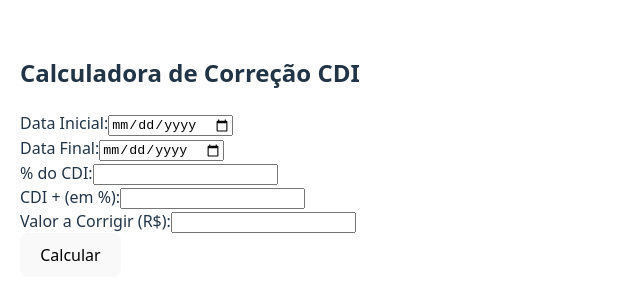
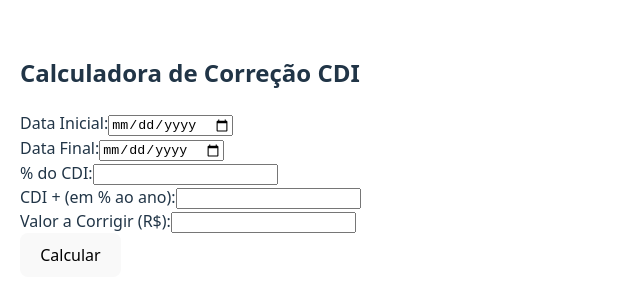
Before and after one commit to smgalvao/frontend-cdi, a React (Vite) app: page / in a window 1280 px wide. Shown: the part 244-544 px from the top of the page, without its empty margins (0-640 px from the left). Built offline with nearby package versions, Linux system fonts and the light colour scheme.

Commit message:
Update CorrecaoForm.jsx

```diff
--- a/src/CorrecaoForm.jsx
+++ b/src/CorrecaoForm.jsx
@@ -60,7 +60,7 @@ function CorrecaoForm() {
           <input type="number" step="0.01" value={percentualCdi} onChange={(e) => setPercentualCdi(e.target.value)} required />
         </div>
         <div>
-          <label>CDI + (em %):</label>
+          <label>CDI + (em % ao ano):</label>
           <input type="number" step="0.01" value={cdiPlus} onChange={(e) => setCdiPlus(e.target.value)} required />
         </div>
         <div>
@@ -80,6 +80,7 @@ function CorrecaoForm() {
           <p><strong>Dias Úteis:</strong> {resultado.dias_uteis}</p>
           <p><strong>Percentual CDI:</strong> {parseFloat(percentualCdi).toFixed(2)}%</p>
           <p><strong>CDI +:</strong> {parseFloat(cdiPlus).toFixed(2)}%</p>
+          <p><strong>Taxa:</strong> {formatarPercentual(formulario.percentual_cdi)} do CDI + {formatarPercentual(formulario.cdi_plus)}</p>
           <p><strong>Valor Base:</strong> {formatarMoeda(parseFloat(valorCorrigir))}</p>
           <p><strong>Fator de Correção:</strong> {resultado.fator_correcao.toFixed(8)}</p>
           <p><strong>Valor Corrigido:</strong> {formatarMoeda(resultado.valor_corrigido)}</p>
```
